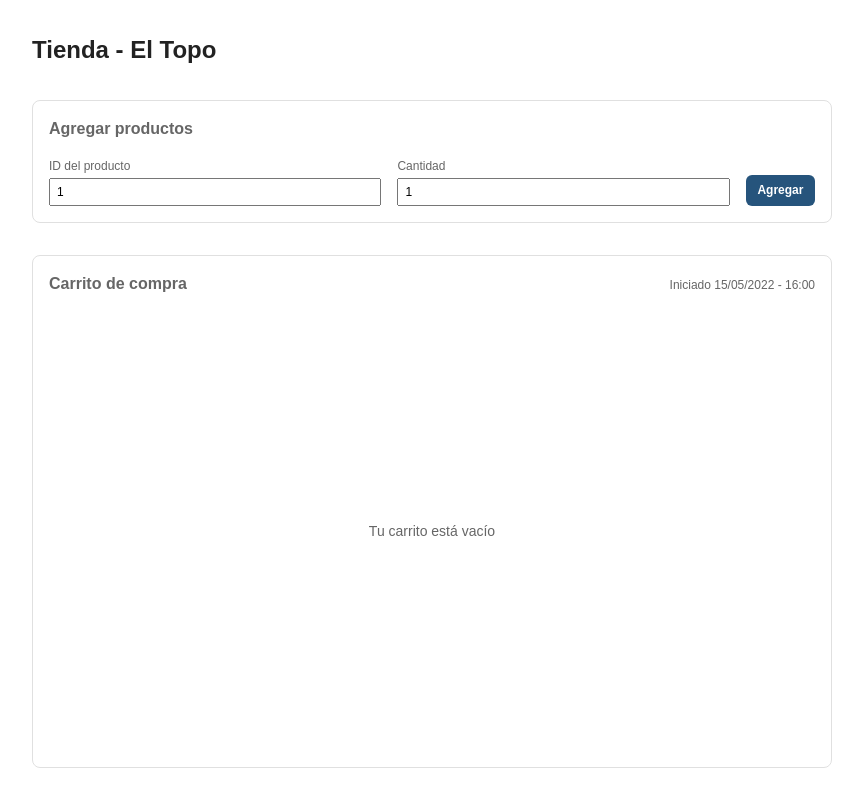
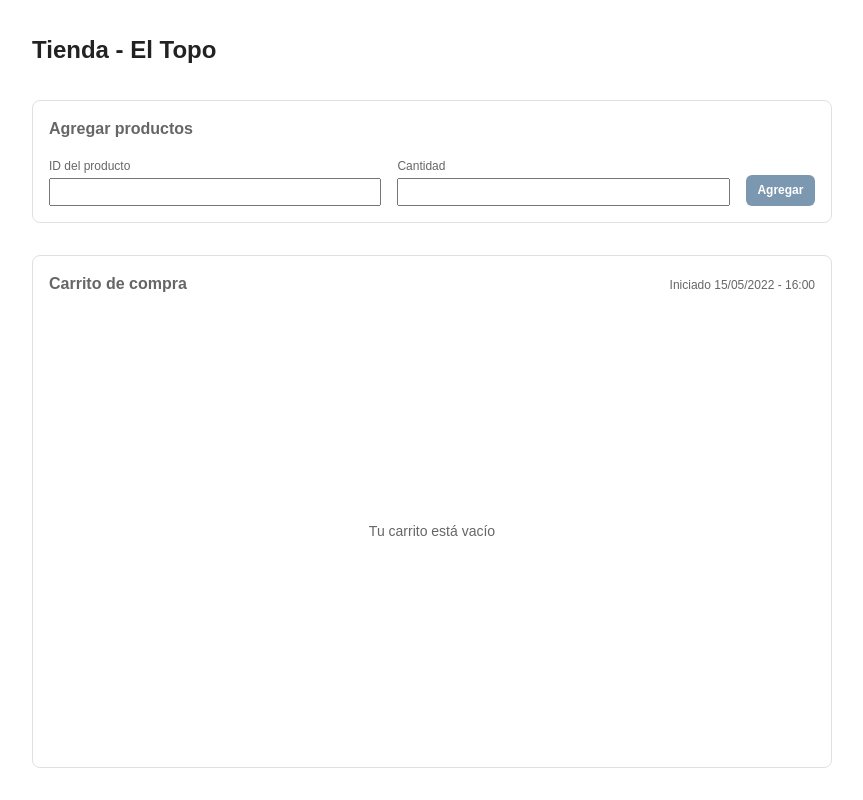
Before and after one commit to nicovio/wallbit-challenge, a SvelteKit app: page / in a window 1280 px wide. Shown: the whole page, without its empty margins (208-1071 px from the left). Built offline with nearby package versions, Linux system fonts and the light colour scheme.

Commit message:
Improve form validation

```diff
--- /dev/null
+++ b/src/lib/utils/cart.ts
@@ -0,0 +1,12 @@
+import type {} from '$lib/types';
+
+export type FormItem = {
+	productId?: number;
+	quantity?: number;
+};
+
+const isValidFormItem = (item: FormItem): item is Required<FormItem> => {
+	return item.productId != undefined && item.quantity != undefined;
+};
+
+export const cartUtils = { isValidFormItem };
--- a/src/services/products/index.ts
+++ b/src/services/products/index.ts
@@ -1,4 +1,4 @@
-import type { Product } from '../../types';
+import type { Product } from '../../lib/types';
 
 const BASE_URL = 'https://fakestoreapi.com/products';
 
--- a/src/views/CartView/AddProductForm/index.svelte
+++ b/src/views/CartView/AddProductForm/index.svelte
@@ -1,29 +1,28 @@
 <script lang="ts">
+	import type { FormItem } from '$lib/utils/cart';
 	import Button from '../../../components/Button/index.svelte';
 	import Card from '../../../components/Card/index.svelte';
 	import Input from '../../../components/Input/index.svelte';
+	import { cartUtils } from '$lib/utils/cart';
 
-	type CartItem = {
-		quantity: number;
-		productId: number;
-	};
+	const { isValidFormItem } = cartUtils;
 
 	type Props = {
 		loading: boolean;
 		addProduct: (params: { quantity: number; productId: number }) => Promise<void>;
 	};
 
-	const defaultItem: CartItem = { quantity: 1, productId: 1 };
+	const defaultItem: FormItem = { quantity: undefined, productId: undefined };
 
-	let item: CartItem = $state(defaultItem);
+	let item: FormItem = $state(defaultItem);
 
 	let { loading, addProduct }: Props = $props();
 
-	const invalidForm = $derived(item.quantity == undefined || item.productId == undefined);
+	const invalidForm = $derived(!isValidFormItem(item));
 
 	async function onSubmit(event: SubmitEvent) {
 		event.preventDefault();
-		if (invalidForm) return;
+		if (!isValidFormItem(item)) return;
 		await addProduct(item);
 		item = defaultItem;
 	}
--- a/src/views/CartView/ProductsList/ProductsTable/index.svelte
+++ b/src/views/CartView/ProductsList/ProductsTable/index.svelte
@@ -1,5 +1,5 @@
 <script lang="ts">
-	import type { CartItem } from '../../../../types';
+	import type { CartItem } from '../../../../lib/types';
 	import Button from '../../../../components/Button/index.svelte';
 
 	let { cart }: { cart: CartItem[] } = $props();
--- a/src/views/CartView/ProductsList/index.svelte
+++ b/src/views/CartView/ProductsList/index.svelte
@@ -1,6 +1,6 @@
 <script lang="ts">
 	import Card from '../../../components/Card/index.svelte';
-	import type { CartItem } from '../../../types';
+	import type { CartItem } from '../../../lib/types';
 	import ProductsTable from './ProductsTable/index.svelte';
 
 	let { cart }: { cart: CartItem[] } = $props();
--- a/src/views/CartView/index.svelte
+++ b/src/views/CartView/index.svelte
@@ -2,12 +2,13 @@
 	import { productsService } from '../../services/products';
 	import AddProductForm from './AddProductForm/index.svelte';
 	import ProductsList from './ProductsList/index.svelte';
-	import type { CartItem } from '../../types';
+	import type { CartItem } from '../../lib/types';
+	import type { FormItem } from '$lib/utils/cart';
 
 	let cart: CartItem[] = $state([]);
 	let loading = $state(false);
 
-	async function addProduct({ quantity, productId }: { quantity: number; productId: number }) {
+	async function addProduct({ quantity, productId }: Required<FormItem>) {
 		loading = true;
 		const product = await productsService.getProduct(productId);
 		cart = [...cart, { product, quantity }];
```
Also changed, not shown: src/lib/types/index.ts (renamed from src/types/index.ts).
